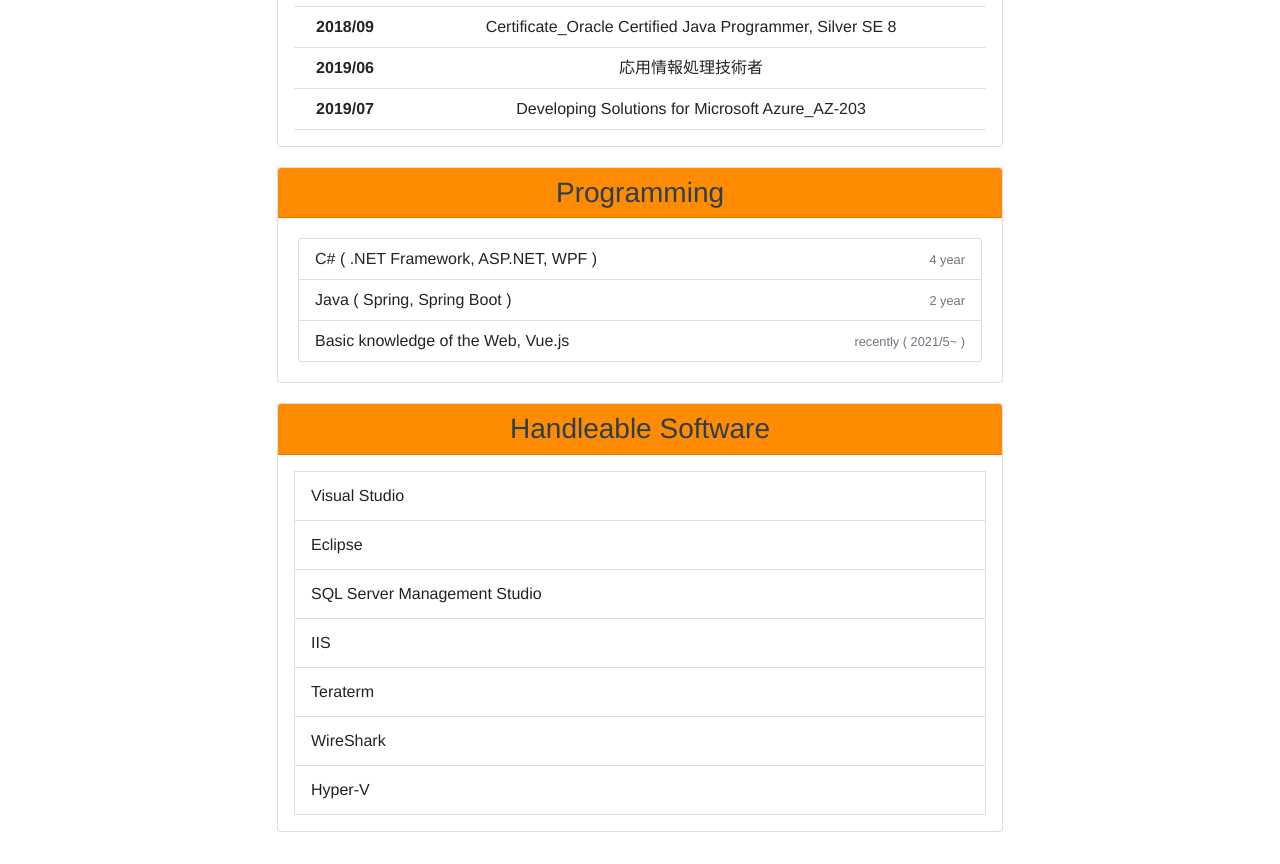
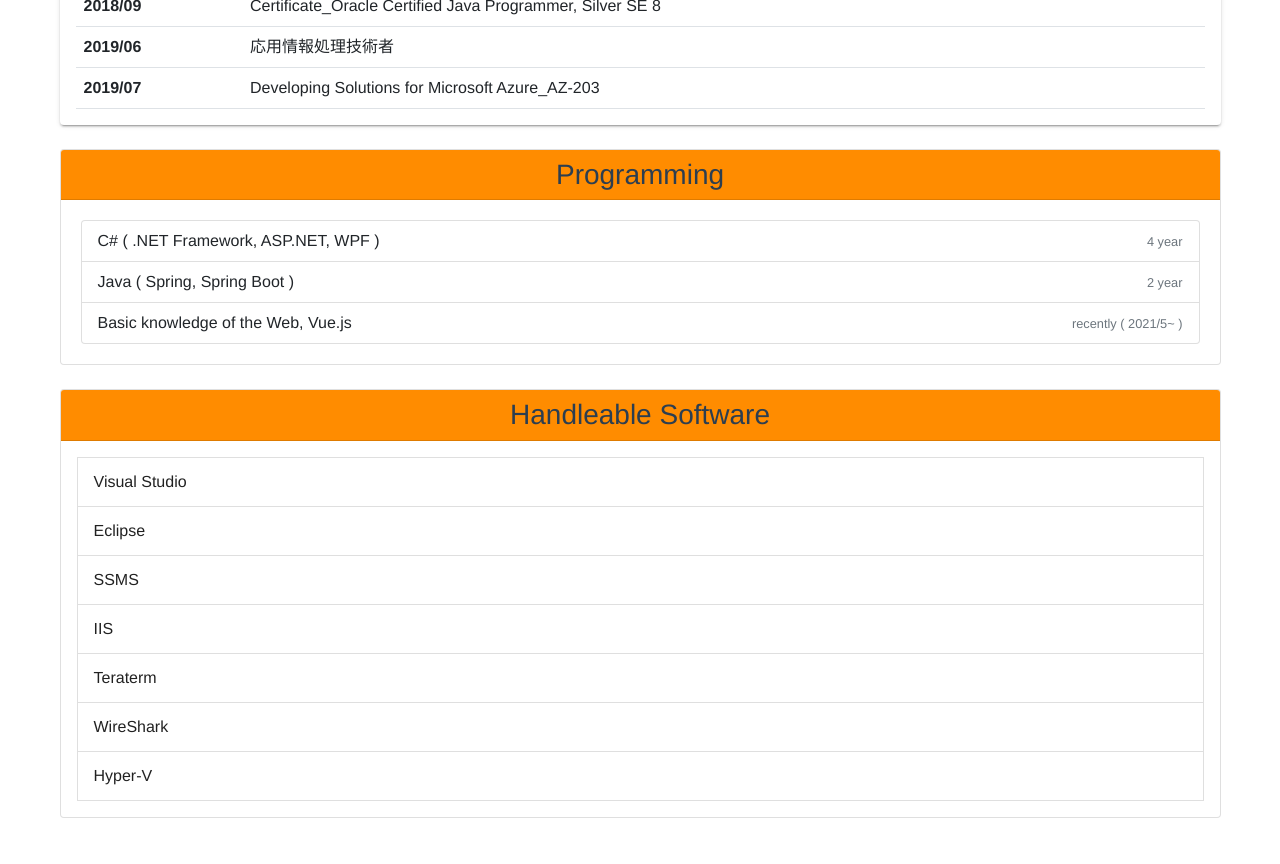
Before and after one commit to ShinyaYaginuma/SelfIntroduction, a Vue app: page /skills in a window 1280 px wide. Shown: the part 280-1144 px from the top of the page. Built offline with nearby package versions, Linux system fonts and the light colour scheme; a small style sheet from the web is missing.

Commit message:
Update Skills.vue
Apply Vuetify. (Part of div)

```diff
--- a/src/views/Skills.vue
+++ b/src/views/Skills.vue
@@ -1,9 +1,8 @@
 <template>
   <v-container id="skills">
-    <div class="row">
-      <div class="col-2"></div>
-      <div class="col-8">
-        <div class="card">
+    <v-row>
+      <v-col cols="12" lg="12" md="12" sm="12" align="center">
+        <v-card>
           <h3 class="card-header">Qualification</h3>
           <div class="card-body">
             <table class="table" style="margin-bottom: 0px">
@@ -37,29 +36,11 @@
               </tbody>
             </table>
           </div>
-        </div>
+        </v-card>
+      </v-col>
+      <v-col cols="12" lg="12" md="12" sm="12" align="center">
         <div class="card">
           <h3 class="card-header">Programming</h3>
-          <!-- <div class="card-deck">
-              <div class="card">
-                <div class="card-body">
-                  <p class="card-text">Some more card content</p>
-                </div>
-                <div class="card-footer">2 days ago</div>
-              </div>
-              <div class="card">
-                <div class="card-body">
-                  <p class="card-text">Some more card content</p>
-                </div>
-                <div class="card-footer">2 days ago</div>
-              </div>
-              <div class="card">
-                <div class="card-body">
-                  <p class="card-text">Some more card content</p>
-                </div>
-                <div class="card-footer">2 days ago</div>
-              </div>
-            </div> -->
           <ul class="ul-group-programming">
             <li
               class="list-group-item d-flex justify-content-between align-items-center"
@@ -81,25 +62,46 @@
             </li>
           </ul>
         </div>
+      </v-col>
+      <v-col cols="12" lg="12" md="12" sm="12" align="center">
         <div class="card">
           <h3 class="card-header">Handleable Software</h3>
           <div class="card-body">
             <v-list-item-group>
-              <v-list-item class="list-group-item">Visual Studio</v-list-item>
-              <v-list-item class="list-group-item">Eclipse</v-list-item>
-              <v-list-item class="list-group-item"
-                >SQL Server Management Studio</v-list-item
+              <v-list-item
+                class="list-group-item d-flex justify-content-between align-items-center"
+                >Visual Studio</v-list-item
               >
-              <v-list-item class="list-group-item">IIS</v-list-item>
-              <v-list-item class="list-group-item">Teraterm</v-list-item>
-              <v-list-item class="list-group-item">WireShark</v-list-item>
-              <v-list-item class="list-group-item">Hyper-V</v-list-item>
+              <v-list-item
+                class="list-group-item d-flex justify-content-between align-items-center"
+                >Eclipse</v-list-item
+              >
+              <v-list-item
+                class="list-group-item d-flex justify-content-between align-items-center"
+                >SSMS
+              </v-list-item>
+              <v-list-item
+                class="list-group-item d-flex justify-content-between align-items-center"
+                >IIS</v-list-item
+              >
+              <v-list-item
+                class="list-group-item d-flex justify-content-between align-items-center"
+                >Teraterm</v-list-item
+              >
+              <v-list-item
+                class="list-group-item d-flex justify-content-between align-items-center"
+                >WireShark</v-list-item
+              >
+              <v-list-item
+                class="list-group-item d-flex justify-content-between align-items-center"
+                >Hyper-V</v-list-item
+              >
             </v-list-item-group>
           </div>
         </div>
-      </div>
+      </v-col>
       <div class="col-2"></div>
-    </div>
+    </v-row>
   </v-container>
 </template>
 
@@ -112,9 +114,6 @@
 <style scoped>
 #skills {
   text-align: center;
-}
-.card {
-  margin: 20px;
 }
 .ul-group-programming {
   display: flex;
```
